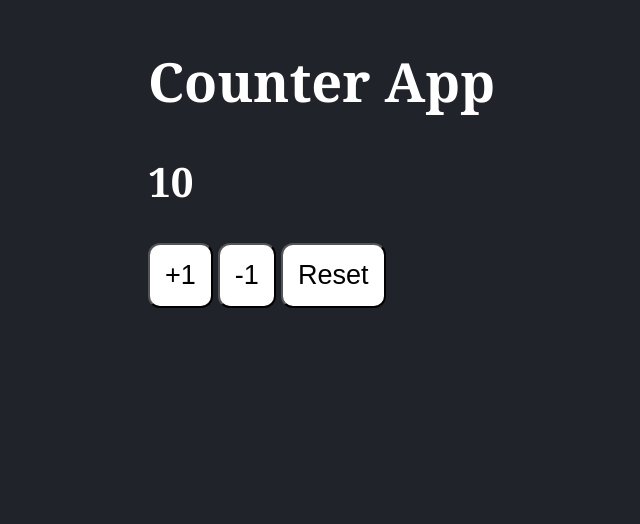
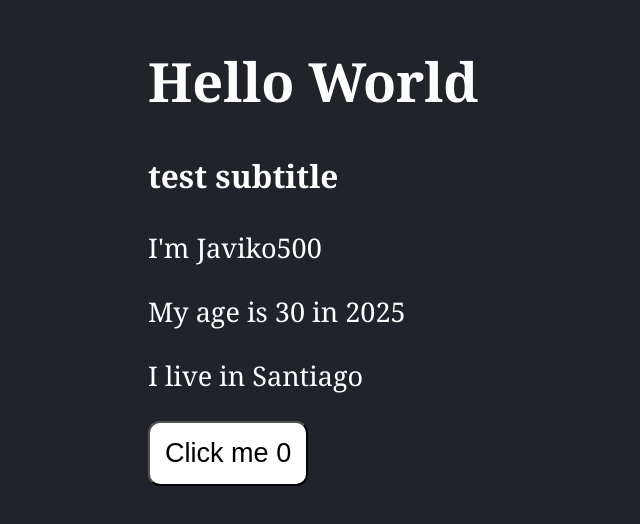
Before and after one commit to JaviKo500/03-counter-react, a React (Vite) app: page / in a window 1280 px wide. Shown: the part 140-664 px from the top of the page, without its empty margins (0-640 px from the left). Built offline with nearby package versions, Linux system fonts and the light colour scheme.

Commit message:
test: add testing library react

```diff
--- a/package.json
+++ b/package.json
@@ -12,6 +12,8 @@
   },
   "dependencies": {
     "@jest/globals": "^29.7.0",
+    "@testing-library/dom": "^10.4.0",
+    "@testing-library/react": "^16.3.0",
     "@types/jest": "^29.5.14",
     "react": "^19.0.0",
     "react-dom": "^19.0.0",
@@ -19,8 +21,8 @@
   },
   "devDependencies": {
     "@eslint/js": "^9.21.0",
-    "@types/react": "^19.0.10",
-    "@types/react-dom": "^19.0.4",
+    "@types/react": "^19.1.3",
+    "@types/react-dom": "^19.1.3",
     "@vitejs/plugin-react": "^4.3.4",
     "eslint": "^9.21.0",
     "eslint-plugin-react-hooks": "^5.1.0",
--- a/src/main.tsx
+++ b/src/main.tsx
@@ -2,14 +2,14 @@ import { StrictMode } from 'react';
 import ReactDOM from 'react-dom/client';
 
 // import { App } from './App';
-// import { FirstApp } from './FirstApp';
-import { CounterApp } from './CounterApp';
+import { FirstApp } from './FirstApp';
+// import { CounterApp } from './CounterApp';
 import './styles.css';
 
 ReactDOM.createRoot(document.getElementById('root') as HTMLElement).render(
   <StrictMode>
     {/* <App /> */}
-    {/* <FirstApp title="Hello World" subtitle={'test subtitle'} showTitle /> */}
-    <CounterApp value={ 10 } />
+    <FirstApp title="Hello World" subtitle={'test subtitle'} showTitle />
+    {/* <CounterApp value={ 10 } /> */}
   </StrictMode>
 );
```
Also changed, not shown: 1 other file (tests, documents, lock files or other folders).
